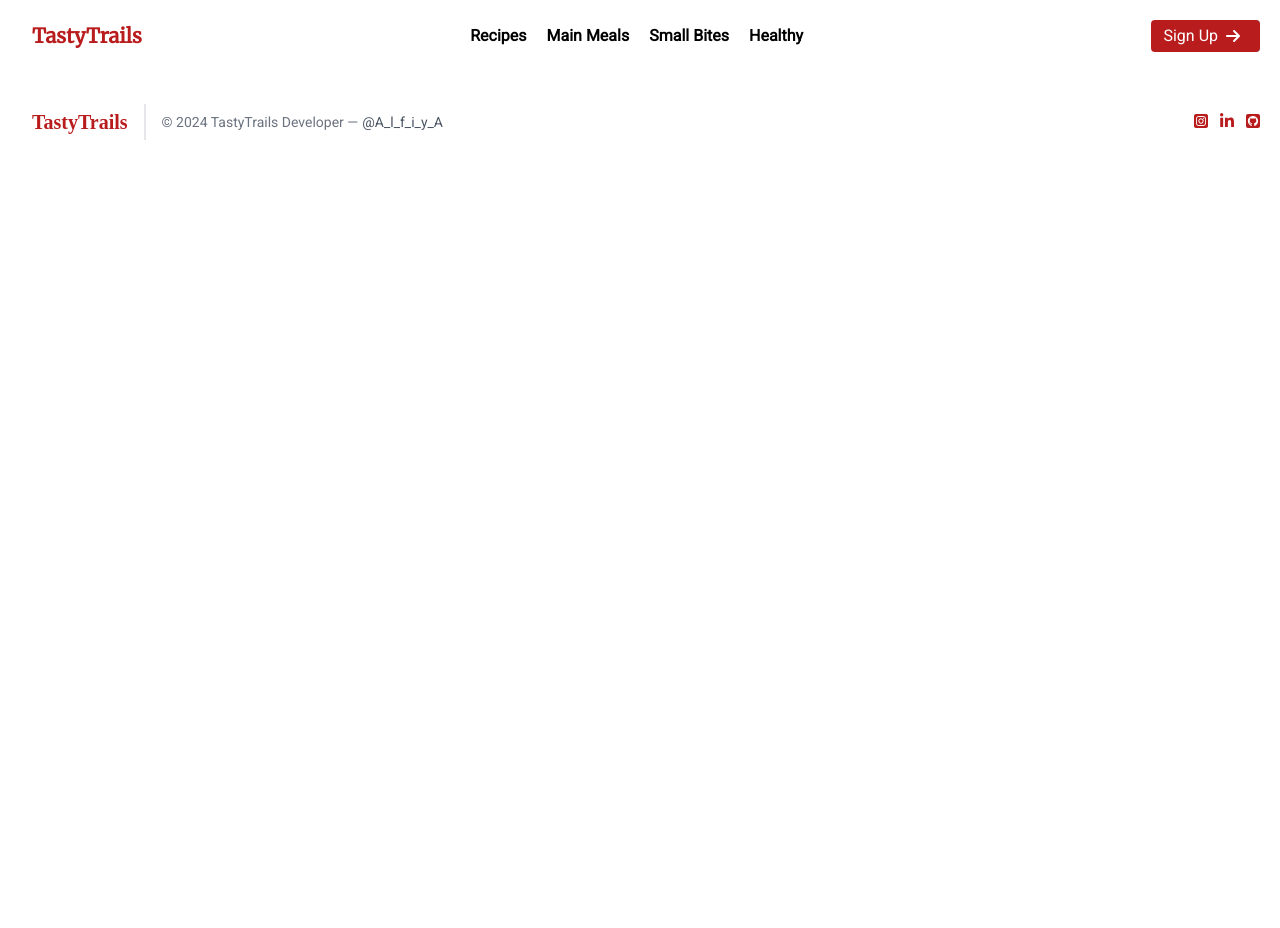
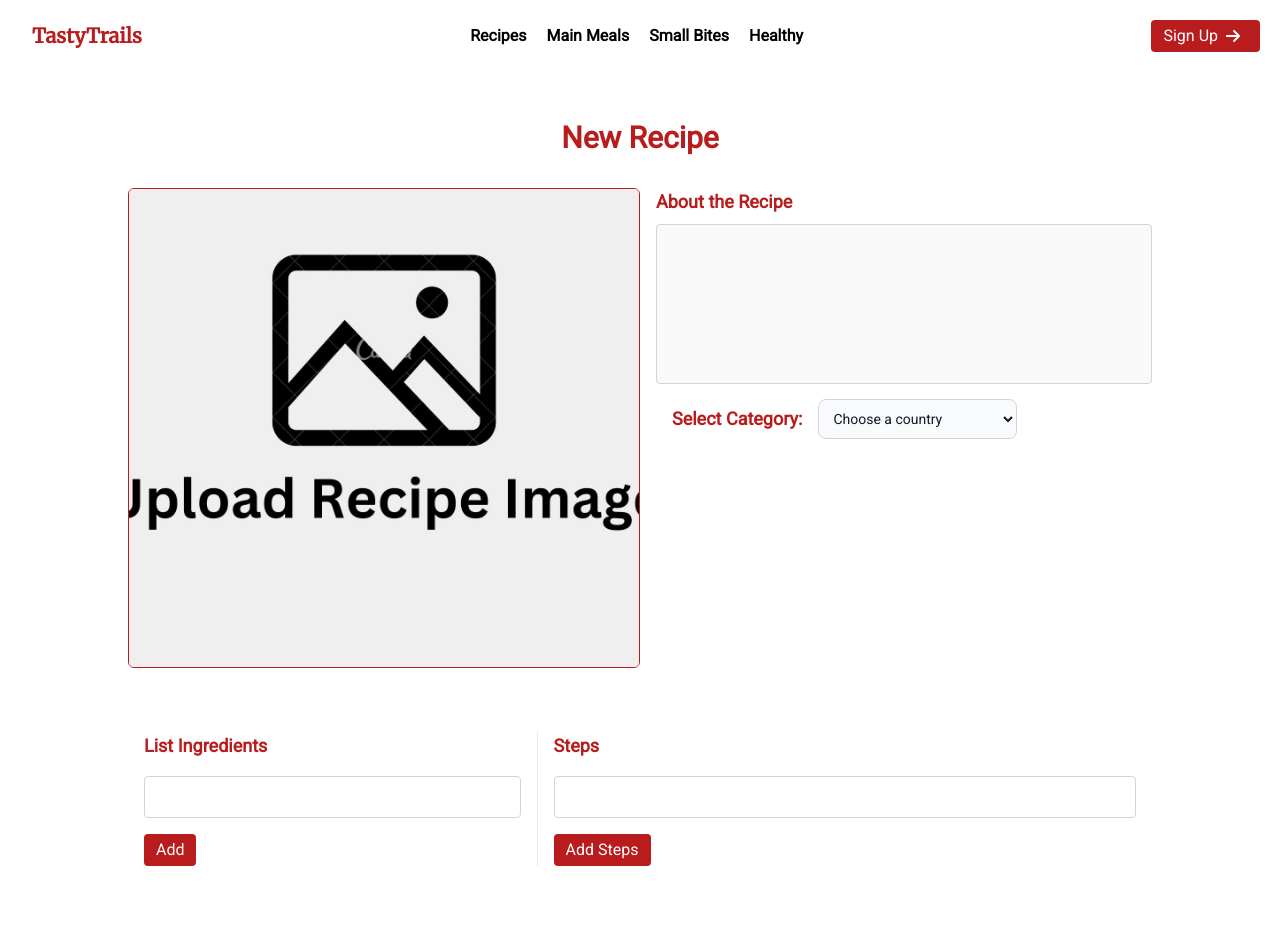
Before and after one commit to AlfiyaSiddique/TastyTrails, a React (Vite) app in the folder frontend/: page /user/1/new/recipe in a window 1280 px wide. Shown: the top 928 px of the page. Before the commit the page ends 800 px from the top, so only its background shows below. Built offline with nearby package versions, Linux system fonts and the light colour scheme.

Commit message:
Recipe Page

```diff
--- a/frontend/src/App.jsx
+++ b/frontend/src/App.jsx
@@ -11,6 +11,8 @@ import Recipes from "./Pages/Recipes";
 import Dashboard from "./Pages/Dashboard";
 import { ToastContainer } from "react-toastify";
 import 'react-toastify/dist/ReactToastify.css';
+import AddRecipe from "./Pages/AddRecipe";
+import OneRecipe from "./Pages/OneRecipe";
 
 function App() {
   return (
@@ -38,7 +40,8 @@ function App() {
           <Route path="/smallbites" element={<Recipes key={"Small-bite"} type="Small-bite"/>} />
           <Route path="/healthy" element={<Recipes key={"Healthy"} type="Healthy"/>} />
           <Route path="/user/:id" element={<Dashboard />} />
-          <Route path="/recipe/:id" element={<Dashboard />} />
+          <Route path="/user/:id/new/recipe" element={<AddRecipe />} />
+          <Route path="/recipe/:id" element={<OneRecipe/>} />
         </Routes>
         <Footer />
       </BrowserRouter>
--- a/frontend/src/Components/Cards.jsx
+++ b/frontend/src/Components/Cards.jsx
@@ -1,15 +1,19 @@
 // eslint-disable-next-line no-unused-vars
 import React from "react";
 import PropTypes from  "prop-types"
-import { Link } from "react-router-dom";
 import { FontAwesomeIcon } from "@fortawesome/react-fontawesome";
 import { faArrowRight, faHeart, faShare } from "@fortawesome/free-solid-svg-icons";
+import { useNavigate } from "react-router-dom";
 
 // Cards Component for Creating Recipe Cards
 const Cards = ({dish}) => {
+
+  const navigator = useNavigate()
+  const handleClick = ()=>{
+   navigator(`/recipe/${dish._id}`, {state: {dish}})
+  }
   return (
-    <Link to={`/recipe/${dish._id}`}>
-    <div className="p-4">
+    <div className="p-4 cursor-pointer" onClick={handleClick}>
       <div className="border-2 border-gray-200 border-opacity-60 rounded-lg overflow-hidden">
         <img
           className="lg:h-48 md:h-36 w-full object-cover object-center"
@@ -42,7 +46,6 @@ const Cards = ({dish}) => {
         </div>
       </div>
     </div>
-    </Link>
   );
 };
 
--- /dev/null
+++ b/frontend/src/Pages/AddRecipe.jsx
@@ -0,0 +1,90 @@
+// eslint-disable-next-line no-unused-vars
+import React from "react";
+import upload from "../assets/Images/UploadImage.jpg";
+
+const AddRecipe = () => {
+  return (
+    <div className="w-[80vw] m-auto my-12">
+      <h1 className="text-3xl font-extrabold text-red-700 my-8 text-center">New Recipe</h1>
+      <form>
+        <div className="grid grid-cols-[50%_50%] space-x-4">
+          <input
+            type="image"
+            src={upload}
+            className="h-[60vh] border border-red-700 rounded-md w-full object-cover object-center"
+          />
+          <div className="relative">
+            <label
+              htmlFor="message"
+              className="text-red-700 font-semibold text-lg text-center"
+            >
+              About the Recipe
+            </label>
+
+            <textarea
+              id="message"
+              name="message"
+              className="w-full h-40 bg-gray-100 bg-opacity-50 rounded border border-gray-300 focus:border-red-500 focus:bg-white focus:ring-2 focus:ring-red-200 text-base outline-none text-gray-700 py-1 px-3 resize-none leading-6 transition-colors duration-200 ease-in-out my-2"
+            ></textarea>
+            <div className="flex justify-start items-center">
+              <label
+                htmlFor="message"
+                className="text-red-700 font-semibold text-lg text-center mx-4"
+              >
+                Select Category:
+              </label>
+              <select
+                id="countries"
+                className="bg-gray-50 border border-gray-300 text-gray-900 text-sm rounded-lg focus:ring-red-700 focus:border-red-700 block w-[40%] p-2.5 dark:bg-gray-700 dark:border-gray-600 dark:placeholder-gray-400 dark:text-white dark:focus:ring-red-700 dark:focus:border-red-700"
+              >
+                <option selected>Choose a country</option>
+                <option value="US">United States</option>
+                <option value="CA">Canada</option>
+                <option value="FR">France</option>
+                <option value="DE">Germany</option>
+              </select>
+            </div>
+          </div>
+        </div>
+
+        <div className="grid grid-cols-[40%_60%] my-16">
+          <div className="px-4 border-e border-gray-200">
+            <label
+              htmlFor="ingredient"
+              className="text-red-700 font-semibold text-lg"
+            >
+              List Ingredients
+            </label>
+            <input
+              type="text"
+              className="w-full bg-white rounded border border-gray-300 focus:border-indigo-500 focus:ring-2 focus:ring-indigo-200 text-base outline-none text-gray-700 py-1 px-3 leading-8 transition-colors duration-200 ease-in-out my-4"
+            />
+            <button className="inline-flex items-center bg-red-700 border-0 py-1 px-3 focus:outline-none hover:bg-red-500 rounded text-white mt-4 md:mt-0 transition-all">
+              Add
+            </button>
+          </div>
+          <div className="px-4">
+            <label
+              htmlFor="ingredient"
+              className="text-red-700 font-semibold text-lg"
+            >
+              Steps
+            </label>
+            <input
+              type="text"
+              className="w-full bg-white rounded border border-gray-300 focus:border-indigo-500 focus:ring-2 focus:ring-indigo-200 text-base outline-none text-gray-700 py-1 px-3 leading-8 transition-colors duration-200 ease-in-out my-4"
+            />
+            <button className="inline-flex items-center bg-red-700 border-0 py-1 px-3 focus:outline-none hover:bg-red-500 rounded text-white mt-4 md:mt-0 transition-all">
+              Add Steps
+            </button>
+          </div>
+        </div>
+        <button className="inline-flex items-center bg-red-700 border-0 py-1 px-16 focus:outline-none hover:bg-red-500 rounded text-white mt-4 md:mt-0 transition-all">
+              Publish
+            </button>
+      </form>
+    </div>
+  );
+};
+
+export default AddRecipe;
--- /dev/null
+++ b/frontend/src/Pages/OneRecipe.jsx
@@ -0,0 +1,78 @@
+// eslint-disable-next-line no-unused-vars
+import React from "react";
+import { useLocation } from "react-router-dom";
+
+const OneRecipe = () => {
+    const recipe = useLocation().state.dish;
+    const date = new Date(recipe.date)
+    console.log(recipe)
+  return (
+    <div className="w-[80vw] m-auto  my-12">
+      <h1 className="text-3xl font-extrabold text-red-700 my-8 text-center">{recipe.name}</h1>
+      <form>
+        <div className="grid grid-cols-[50%_50%] space-x-4">
+          <input
+            type="image"
+            src={recipe.image}
+            className="h-[60vh] border border-red-700 rounded-md
+         w-full object-cover object-center"
+          />
+          <div className="relative">
+            <h2
+              className="text-red-700 font-semibold text-lg text-center"
+            >
+              About the Dish
+            </h2>
+            <div
+              className="w-full h-40 bg-red-100 bg-opacity-50 rounded border border-gray-300 focus:border-red-500 focus:bg-white focus:ring-2 focus:ring-red-200 text-base outline-none text-gray-700 py-1 px-3 resize-none leading-6 transition-colors duration-200 ease-in-out my-2"
+            >{recipe.description}</div>
+            <div className="flex justify-start items-center">
+              <div
+                className="font-bold text-md text-center mx-4"
+              >
+                <span className="text-red-700 ">Category:</span> {recipe.type.join(", ")}
+              </div>
+              <div
+                className="flex justify-between text-md font-bold text-center mx-4"
+              >
+              <span className="text-red-700 mx-2">Date:</span>{`${date.getFullYear()}-${date.getMonth()+1}-${date.getDate()}`}
+              </div>
+              {recipe.author && <span><span className="text-red-700 ">Author:</span>{recipe.author}</span>}
+
+            </div>
+          </div>
+        </div>
+
+        <div className="grid grid-cols-[40%_60%] my-16">
+          <div className="px-4 border-e border-gray-200">
+            <div
+              className="text-red-700 font-semibold text-lg"
+            >
+              List Ingredients
+            </div>
+             <ul className="list-disc list-inside">
+
+                {recipe.ingredients.map((item, index)=>{
+                  return <li className="py-1" key={index}>{item}</li>
+                })}
+             </ul>
+          </div>
+          <div className="px-4">
+            <div
+              className="text-red-700 font-semibold text-lg"
+            >
+              Steps
+            </div>
+            <ol className="list-inside list-decimal">
+                {recipe.steps.map((item, index)=>{
+                  return <li className="py-1" key={index}>{item}</li>
+                })}
+             </ol>
+          </div>
+        </div>
+      </form>
+    </div>
+  );
+};
+
+export default OneRecipe;
```
Also changed, not shown: frontend/src/assets/Images/UploadImage.jpg (added).
